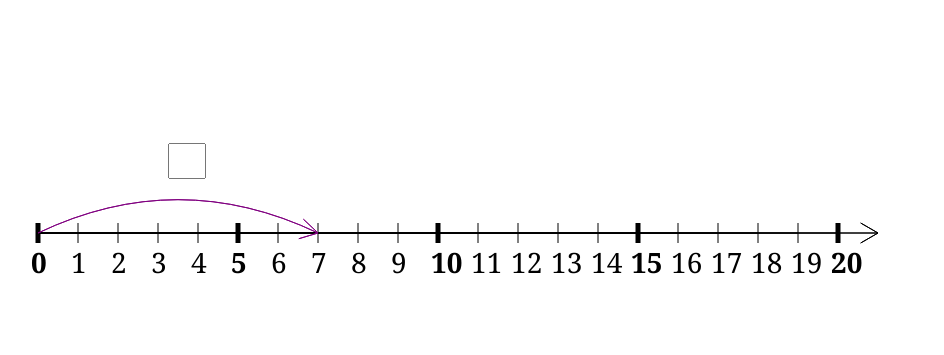
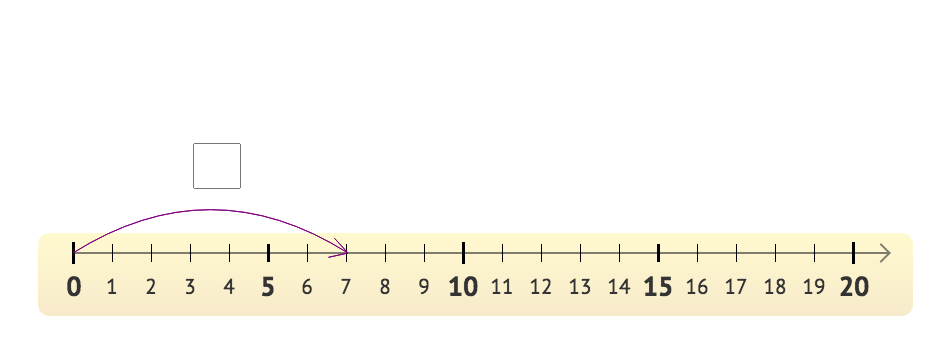
Before and after one commit to qmzik/Uchi.ru, a plain HTML site: page index.html in a window 1280 px wide. Shown: the part 267-622 px from the top of the page, without its empty margins (262-1206 px from the left). Drawn offline with Linux system fonts and the light colour scheme.

Commit message:
using line from img

```diff
--- a/main.js
+++ b/main.js
@@ -1,23 +1,19 @@
 let canvas = document.getElementById('canv');
 
-const COUNT_OF_NUMBERS = 21;
-const INTERVAL_LENGTH = 40;
-const INTERVAL_MARK_HEIGHT = 10;
-const SPACE_BETWEEN_INTERVAL_AND_NUMBER = 30;
 const X_START = 100;
 const Y_START = canvas.height / 2;
 const Y_CONTROL = Y_START / 1.5;
 const ARROW_LENGTH = 20;
+const LINE_LEVEL_Y = Y_START + 20;
 
 let c = canvas.getContext('2d');
 let firstNumber = document.getElementById('firstNumber');
 let secondNumber = document.getElementById('secondNumber');
-let coordinates = [];
+let coordinates = { 0: 135, 7: 410, 11: 565 };
 
 
 c.font = "28px Georgia";
 drawNumberLine();
-drawPointerLine(coordinates[0], coordinates[7], X_START + (coordinates[7] - coordinates[0]) / 2);
 
 
 let firstInput = document.getElementById('firstInput');
@@ -66,47 +62,20 @@ function createSpanWithNumber(number) {
 }
 
 function drawNumberLine() {
-    let currentX = X_START;
-
-    for(let i = 0; i < COUNT_OF_NUMBERS; i++) {
-        drawIntervalLine(currentX, Y_START + INTERVAL_MARK_HEIGHT, currentX, Y_START - INTERVAL_MARK_HEIGHT, i);
-        coordinates[i] = currentX;
-        currentX += INTERVAL_LENGTH;
-        drawLine(X_START, Y_START, currentX, Y_START, i);
+    let img = new Image();
+    img.src = 'sprite.png';
+    img.onload = () => {
+        c.drawImage(img, X_START, Y_START);
+        drawPointerLine(coordinates[0], coordinates[7], coordinates[0] + (coordinates[7] - coordinates[0]) / 2);
     }
-
-}
-
-function drawLine(fromX, fromY, toX, toY, currentNumber) {
-    c.beginPath();
-    c.moveTo(fromX, fromY);
-    c.lineTo(toX, toY);
-    if(currentNumber === COUNT_OF_NUMBERS - 1) {
-        drawArrow(fromX, toX, fromY, toY);
-    }
-    c.stroke();
-}
-
-function drawIntervalLine(fromX, fromY, toX, toY, currentNumber) {
-    c.beginPath();
-    if(currentNumber % 5 === 0) {
-        c.font = 'bold 28px Georgia';
-        c.lineWidth = 5;
-    }
-    c.fillText(currentNumber, fromX - 7, fromY + SPACE_BETWEEN_INTERVAL_AND_NUMBER); // fromX-7 - так как число не точно под линией интервала
-    c.moveTo(fromX, fromY);
-    c.lineTo(toX, toY);
-    c.stroke();
-    c.font = 'normal 28px Georgia';
-    c.lineWidth = 1;
 }
 
 function drawPointerLine(fromX, toX, cpX) {
     c.strokeStyle = 'purple';
     c.beginPath();
-    c.moveTo(fromX, Y_START);
-    c.quadraticCurveTo(cpX, Y_CONTROL, toX, Y_START);
-    drawArrow(fromX, toX, Y_CONTROL, Y_START);
+    c.moveTo(fromX, LINE_LEVEL_Y);
+    c.quadraticCurveTo(cpX, Y_CONTROL, toX, LINE_LEVEL_Y);
+    drawArrow(fromX, toX, Y_CONTROL, LINE_LEVEL_Y);
     c.stroke();
     c.strokeStyle = 'black';
 }
--- a/style.css
+++ b/style.css
@@ -16,20 +16,21 @@ canvas {
 }
 
 input {
-    width: 30px;
-    height: 30px;
+    width: 40px;
+    height: 40px;
+    z-index: 10;
 }
 
 .firstInput {
     position: absolute;
     top: 410px;
-    left: 430px;
+    left: 455px;
 }
 
 .secondInput {
     position: absolute;
     top: 410px;
-    left: 645px;
+    left: 665px;
     visibility: hidden;
 }
 
```
Also changed, not shown: sprite.png (added).
